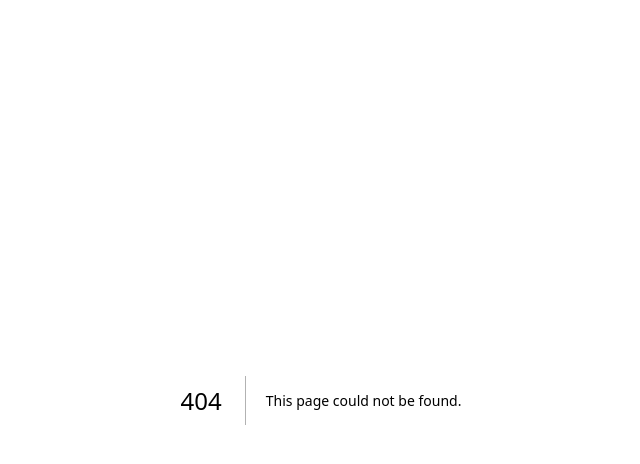
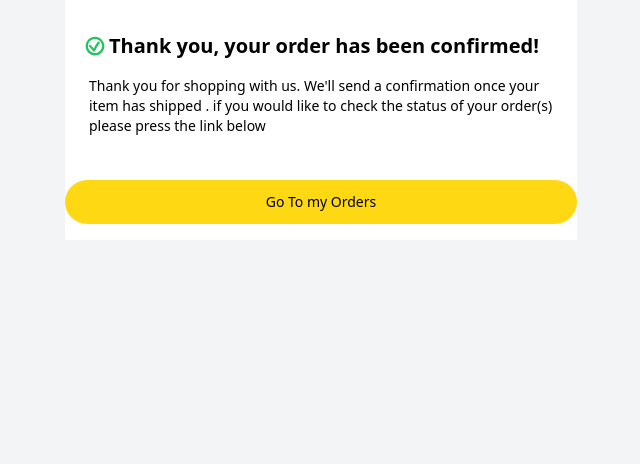
Before and after one commit to kunwarabhi7/amazon, a Next.js app: page /orderdone in a window 1280 px wide. Before the commit this address had no page. Shown: the top 464 px of the page, without its empty margins (319-959 px from the left). Built offline with nearby package versions, Linux system fonts and the light colour scheme.

Commit message:
complete cart page

```diff
--- a/components/SubTotal.jsx
+++ b/components/SubTotal.jsx
@@ -1,5 +1,6 @@
 import { selectItems, selectTotal } from "@/slices/basketSlices";
 import { loadStripe } from "@stripe/stripe-js";
+import { useSession } from "next-auth/react";
 import React from "react";
 import { useSelector } from "react-redux";
 const stripePromise = loadStripe(process.env.stripe_public_key)
@@ -10,8 +11,14 @@ const SubTotal = () => {
     const items =   useSelector(selectItems)
  const total =useSelector(selectTotal)
  const IndianPrize = Math.round(total * 82.93);
-
- const createCheckOutSession = () => {}
+const session = useSession()
+ const createCheckOutSession =async () => {
+    const stripe = await stripePromise
+    const checkOutSession = await axios.post('api/create-checkout-session',{
+        items:items,
+        email:useSession.user.email
+    })
+ }
 
   return (
     <div className="m-6 h-auto">
--- a/package.json
+++ b/package.json
@@ -13,6 +13,7 @@
     "@reduxjs/toolkit": "^1.9.3",
     "@stripe/react-stripe-js": "^1.16.5",
     "@stripe/stripe-js": "^1.47.0",
+    "axios": "^1.3.4",
     "firebase": "^9.17.1",
     "next": "13.1.6",
     "next-auth": "^4.19.2",
--- a/pages/api/create-checkout-session.js
+++ /dev/null
@@ -1,5 +0,0 @@
-const stripe = require('stripe')(process.env.STRIPE_SECRET_KEY)
-
-export default async (req,res) =>[
-
-]
--- /dev/null
+++ b/pages/orderdone.jsx
@@ -0,0 +1,27 @@
+import React from "react";
+import { GiConfirmed } from "react-icons/gi";
+const orderdone = () => {
+  return (
+    <div className="bg-gray-100 h-screen">
+      <div className="bg-white h-60  mb-8 mx-96 pt-8">
+ <div className="flex items-center px-5">
+
+ <GiConfirmed size={20}  className='text-green-500'/>
+        <p className="font-bold  text-xl px-1  ">
+         Thank you, your order has been confirmed!
+        </p>
+ </div>
+        <p className="text-sm px-6 my-4 ">
+          Thank you for shopping with us. We'll send a confirmation once your
+          item has shipped . if you would like to check the status of your
+          order(s) please press the link below
+        </p>
+        <button className="bg-[rgb(255,216,20)] my-14 rounded-full mt-7  w-full px-4 py-3 font-semiboldbold text-xs sm:text-sm hover:bg-yellow-400 hover:border hover:border-blue-500">
+          Go To my Orders
+        </button>
+      </div>
+    </div>
+  );
+};
+
+export default orderdone;
```
Also changed, not shown: 1 other file (tests, documents, lock files or other folders).
